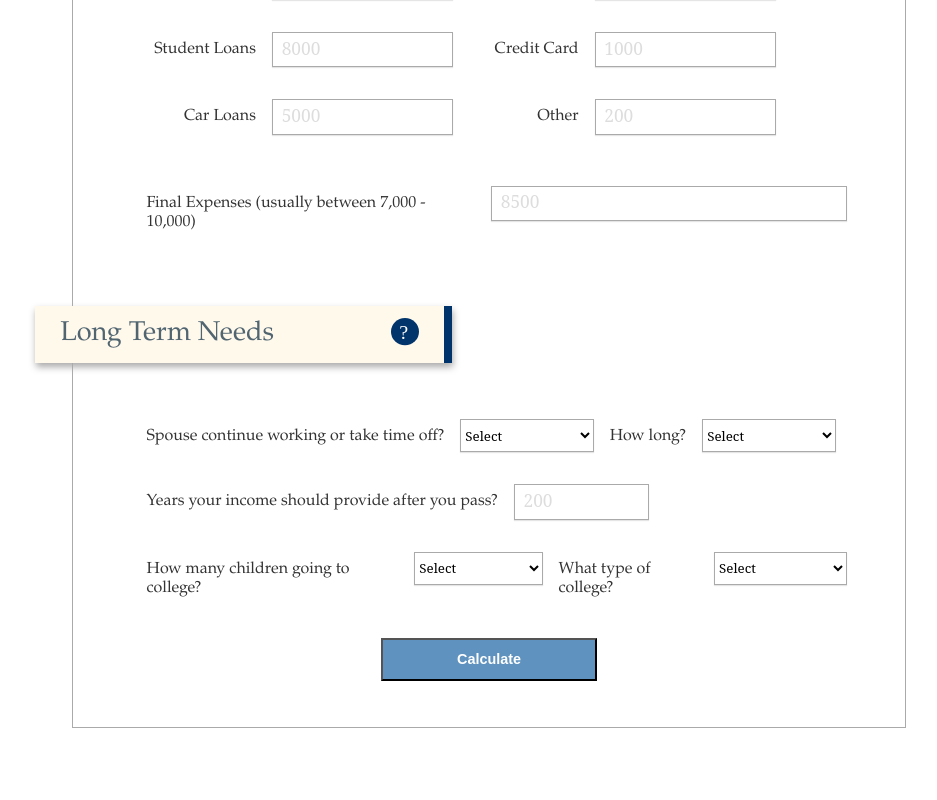
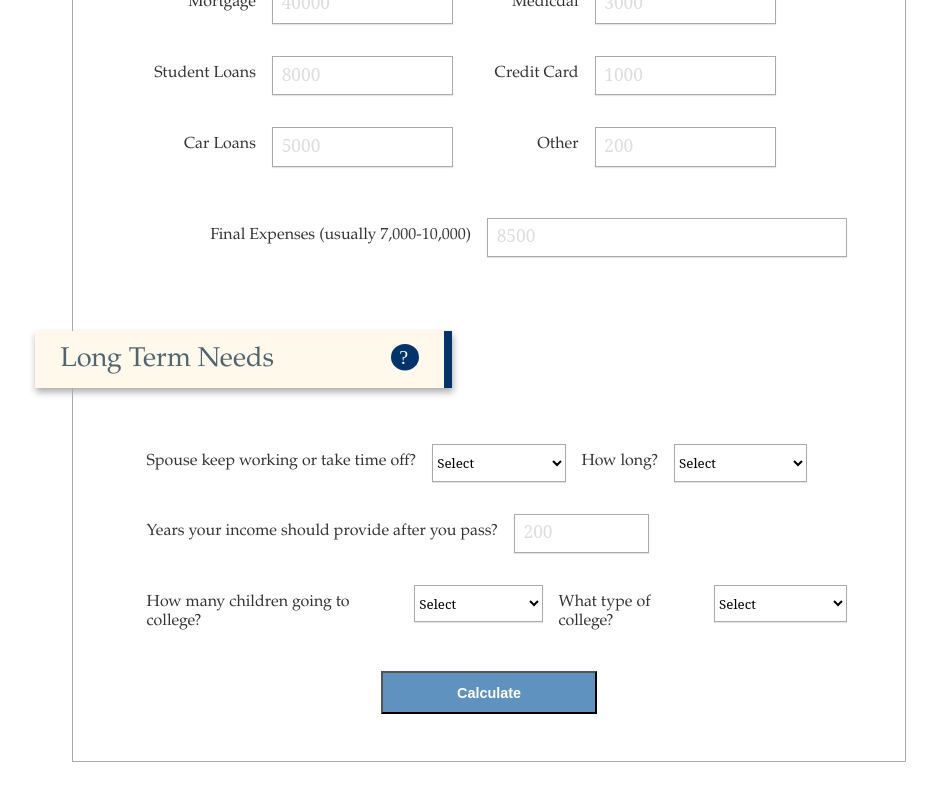
Before and after one commit to tdmiller1/oneamerica-insurance-calculator, a React (Create React App) app: page /#/ in a window 1280 px wide. Shown: the part 1486-2286 px from the top of the page, without its empty margins (120-1057 px from the left). Built offline with nearby package versions, Linux system fonts and the light colour scheme.

Commit message:
Tucker + Max styling is great

```diff
--- a/src/assets/style.css
+++ b/src/assets/style.css
@@ -92,7 +92,7 @@ h1{
     }
 }
 
-@media screen and (min-width: 750px) {
+@media screen and (min-width: 700px) {
 
     #offered-through-company{
         width: 6em;
@@ -158,7 +158,6 @@ h1{
 
 }
 
-/* End of Max's fun land of CSS hell */
 
 form{
     margin: 5vw;
@@ -174,7 +173,7 @@ input, select{
     margin-top: 4vh;
     border: .1vw solid #AAA;
     width: 15%;
-    height: 2.5em;
+    height: 2.8em;
     background-color: #FFF;
     font-family: "Serif";
     -webkit-border-radius: 0px;
@@ -216,7 +215,7 @@ label{
 
 
 
-@media only screen and (max-width: 800px) {
+@media only screen and (max-width: 950px) {
 
     form, .overview-text{
         max-width: 100vw;
@@ -350,11 +349,18 @@ label{
     content: "Long Term Needs";
 }
 
-input::placeholder, select:placeholder-shown{
+input::placeholder{
     padding-top: .2em;
     padding-left: .5em;
     color: #DDD;
     font-size: 1.3em;
+}
+
+select > option{
+    padding-top: .2em !important;
+    padding-left: .5em !important;
+    color: #DDD !important;
+    font-size: 1.3em !important;
 }
 
 .calculate{
--- a/src/components/Home.js
+++ b/src/components/Home.js
@@ -335,7 +335,7 @@ class Home extends Component {
                         <br/>
 
                         <div className="label-input">
-                            <label htmlFor="final-expenses">Final Expenses (usually between 7,000 - 10,000)</label>
+                            <label htmlFor="final-expenses">Final Expenses (usually 7,000-10,000)</label>
                             <input type="text" name="final-expenses" placeholder="8500" onChange={(e) => {
                                 this.setState({
                                     final_expenses: e.target.value
@@ -359,7 +359,7 @@ class Home extends Component {
                         <div className="input-wrapper">
 
                             <div className="label-input">
-                                <label htmlFor="spouse-working">Spouse continue working or take time off?</label>
+                                <label htmlFor="spouse-working">Spouse keep working or take time off?</label>
                                 <select name="spouse-working" required onChange={(e) => {
                                     this.setState({
                                         spouse_working: e.target.value
```
